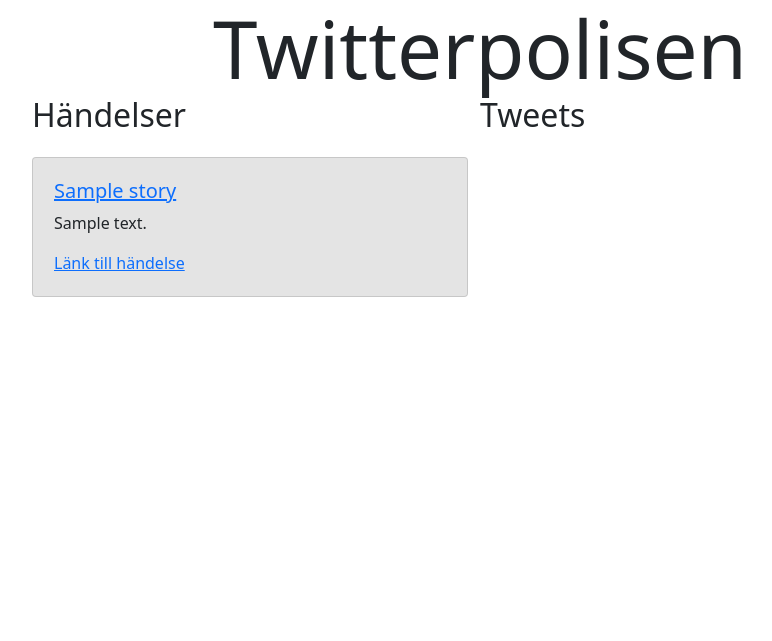
After one commit to marcusasker/twitterpolice, a Flask app: template templates/result.html in a window 1280 px wide. The commit adds this page. Shown: the top 641 px of the page, without its empty margins (160-932 px from the left). Run offline with Flask 2, Linux system fonts and the light colour scheme; the template is opened without the code that fills it: most values are stand-ins (such as "Sample title", 1, 10 or a date in 2020); some libraries are stand-ins or nearby versions.

Commit message:
some changes

```diff
--- a/app.py
+++ b/app.py
@@ -56,6 +56,17 @@
         y = search_all_tweet(x)
         return render_template("index.html", res=res, tweeters=y, error=error)
 
+@app.route('/results/<result>')
+def results(result):
+    result = result
+    story = []
+    res = get_police()
+    for stories in res:
+        if result == stories["name"]:
+            story.append(stories)
+            print(stories)
+    return render_template("result.html", story=story)
+
 '''Route till sidan med vår api dokumentation. '''
 @app.route('/api')
 def api():
--- /dev/null
+++ b/templates/result.html
@@ -0,0 +1,50 @@
+<!doctype html>
+<html lang="en">
+    <head>
+    <meta charset="utf-8">
+    <link rel="stylesheet" href="{{ url_for('static', filename='style.css') }}">
+    <meta name="viewport" content="width=device-width, initial-scale=1">
+    <meta name="viewport" content="width=device-width, initial-scale=1">
+    <link href="https://cdn.jsdelivr.net/npm/bootstrap@5.0.0-beta1/dist/css/bootstrap.min.css" rel="stylesheet" integrity="sha384-giJF6kkoqNQ00vy+HMDP7azOuL0xtbfIcaT9wjKHr8RbDVddVHyTfAAsrekwKmP1" crossorigin="anonymous">
+    <title>TwitterPoPo</title>
+    </head>
+    <body>
+    <div class="content">
+      <div id="header">
+        <h1 id="header">Twitterpolisen</h1>
+      </div>
+        <h2 id="eventTitle">Händelser</h2>
+        <h2 id="tweetTitle">Tweets</h2>
+        <div class="row">
+          <div class="column1">
+            {% for stories in res:%}
+              <div class="card">
+              <a href='http://127.0.0.1:5000/results/{{stories["name"]}}' ><h5>{{ stories["name"]}}</h5></a>
+                <p>{{ stories["summary"]}}</p>
+                <a href='{{ stories["url"]}}'>Länk till händelse</a>
+              </div>
+            {%endfor%}
+          </div>
+          <!-- <div class="column2">
+            {% for tweet in tweeters:%}
+              {%if tweeters == []:%}
+                <h5>Fanns inga tweets om händelse!</h5>
+              {%else:%}
+              <div class="card">
+                <h5>{{tweet["username"]}}</h5>
+                <p>{{tweet["text"] }}</p>
+              </div>
+              {%endif%}
+            {%endfor%}
+          </div> -->
+        </div>
+      </div>
+  <script src="https://cdn.jsdelivr.net/npm/bootstrap@5.0.0-beta1/dist/js/bootstrap.bundle.min.js" integrity="sha384-ygbV9kiqUc6oa4msXn9868pTtWMgiQaeYH7/t7LECLbyPA2x65Kgf80OJFdroafW" crossorigin="anonymous"></script>
+  <script src="https://cdn.jsdelivr.net/npm/bootstrap@5.0.0-beta1/dist/js/bootstrap.bundle.min.js" integrity="sha384-ygbV9kiqUc6oa4msXn9868pTtWMgiQaeYH7/t7LECLbyPA2x65Kgf80OJFdroafW" crossorigin="anonymous"></script>
+  <script src="https://ajax.googleapis.com/ajax/libs/jquery/3.5.1/jquery.min.js"></script>
+  <script src="https://ajax.googleapis.com/ajax/libs/jquery/1.11.3/jquery.min.js"></script>
+  <link rel="stylesheet" href="https://ajax.googleapis.com/ajax/libs/jqueryui/1.11.4/themes/smoothness/jquery-ui.css">
+  <script src="https://ajax.googleapis.com/ajax/libs/jqueryui/1.11.4/jquery-ui.min.js"></script>
+  <script src="{{ url_for('static', filename='/script.js') }}"></script>
+  </body>
+</html>
```
Also changed, not shown: templates/index.html (+4 -4 lines), templates/search.html (+2 -60 lines).
